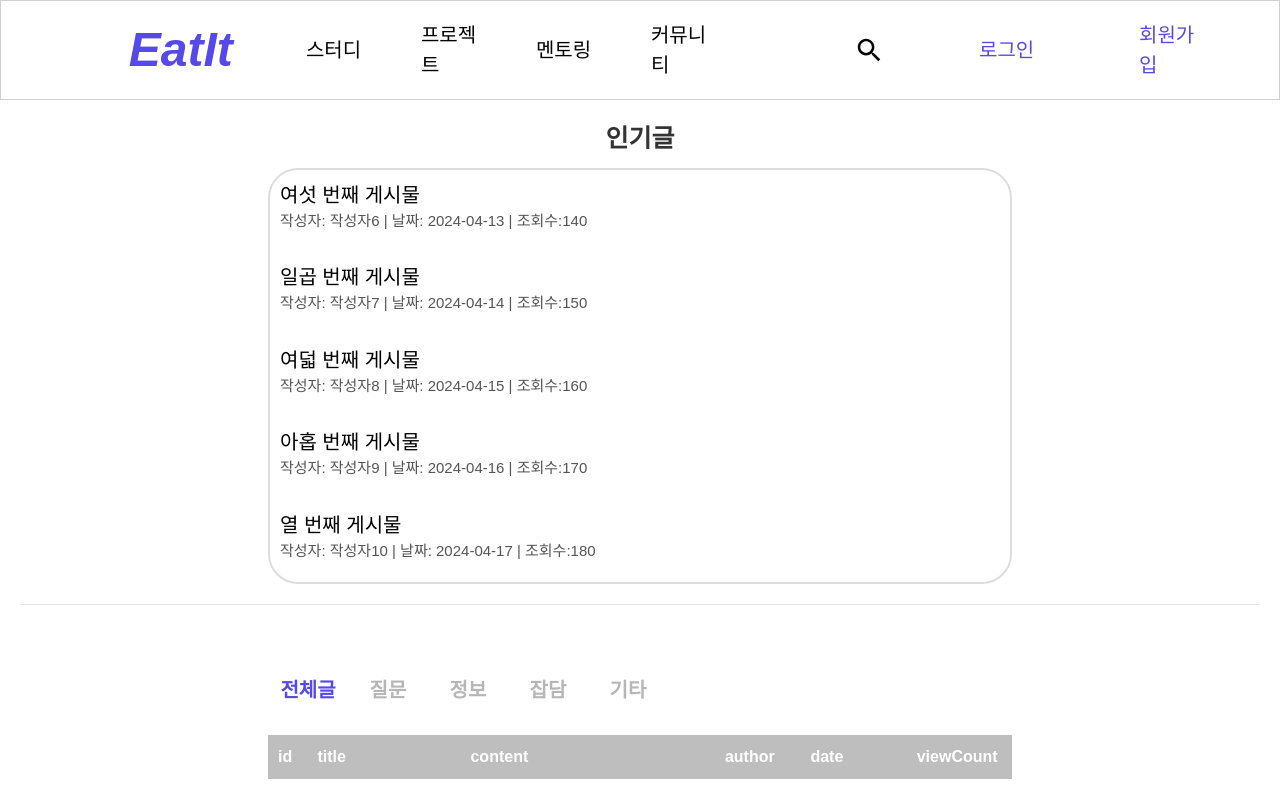
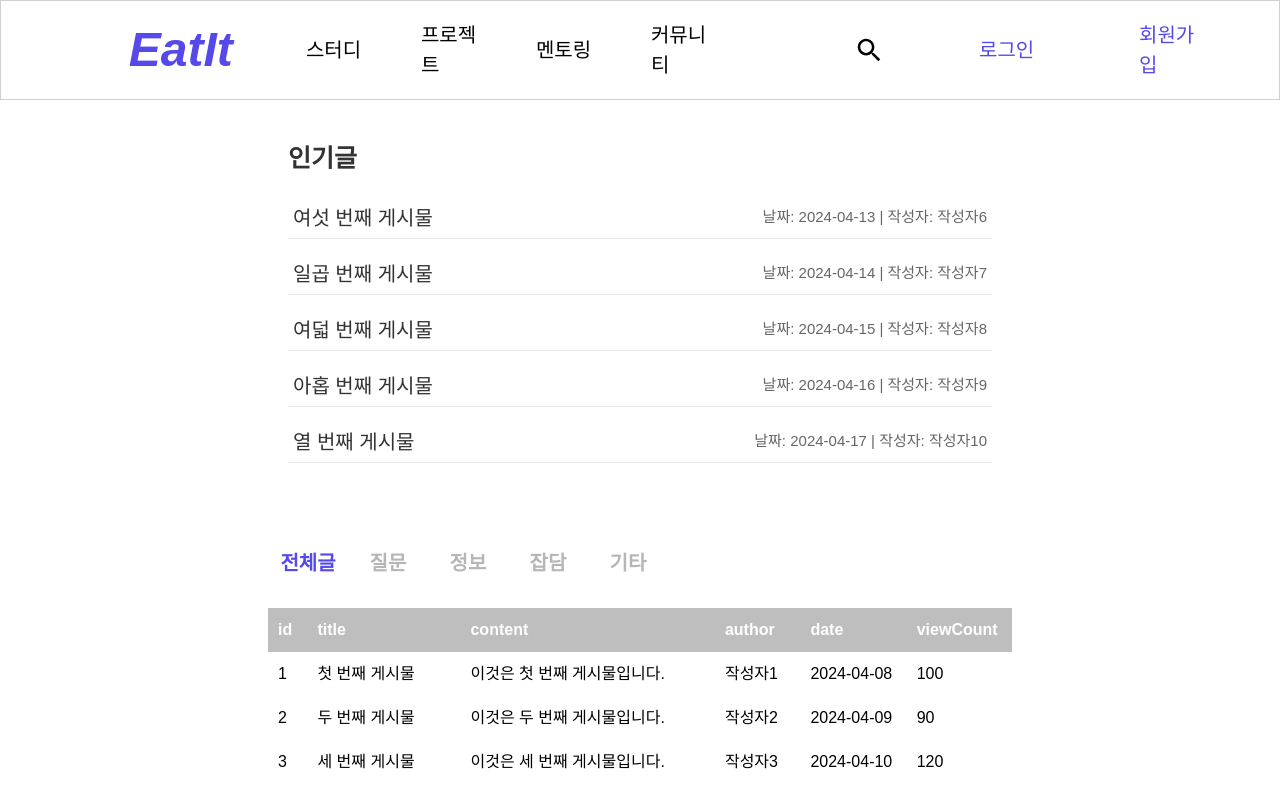
Before and after one commit to potato-club/ItEat-front, a Next.js app: page /communityPage in a window 1280 px wide. Shown: the top 790 px of the page. Built offline with nearby package versions, Linux system fonts and the light colour scheme.

Commit message:
design: communityPage 인기글 디자인 수정 #20

```diff
--- a/src/container/CommunityPage/CommunityPage.tsx
+++ b/src/container/CommunityPage/CommunityPage.tsx
@@ -24,19 +24,18 @@ const CommunityPage: React.FC = () => {
 
   return (
     <Wrapper>
-      <HotPostsTitle> 인기글 </HotPostsTitle>
       <HotPostsContainer>
+        <HotPostsTitle> 인기글 </HotPostsTitle>
+
         {hotPosts.map((post) => (
           <HotPost key={post.id}>
             <HotPostTitle>{post.title}</HotPostTitle>
             <HotPostInfo>
-              작성자: {post.author} | 날짜: {post.date} | 조회수:
-              {post.viewCount}
+              날짜: {post.date} | 작성자: {post.author}
             </HotPostInfo>
           </HotPost>
         ))}
       </HotPostsContainer>
-      <Separator />
       <CateBtnWrapper>
         {categories.map((category, index) => (
           <CateBtn
@@ -84,18 +83,6 @@ const Wrapper = styled.div`
   align-items: center;
 `;
 
-const Separator = styled.hr`
-  width: 100%;
-  margin-bottom: 20px;
-`;
-
-const HotPostsContainer = styled.div`
-  width: 60%;
-  margin-bottom: 20px;
-  border: 2px solid #dddddd;
-  border-radius: 30px;
-`;
-
 const CateBtn = styled.button<MenuTypes>`
   width: 80px;
   color: ${(props) => (props.$isSelected ? "#5649ea" : "#B6B6B6")};
@@ -110,30 +97,39 @@ const CateBtnWrapper = styled.div`
   margin-bottom: 30px;
 `;
 
+const HotPostsContainer = styled.div`
+  width: 60%;
+  border-radius: 30px;
+  padding: 20px;
+`;
+
 const HotPostsTitle = styled.h2`
   font-size: 25px;
   font-weight: 600;
   color: #333;
-  margin-bottom: 10px;
+  margin-bottom: 20px;
   text-align: left;
+  font-weight: bold;
 `;
 
 const HotPost = styled.div`
-  border-radius: 8px;
-  padding: 10px;
-  margin-bottom: 10px;
+  padding: 5px;
+  margin-bottom: 15px;
+  display: flex;
+  align-items: center;
+  border-bottom: 1px solid #e6e6e6;
 `;
-
 const HotPostTitle = styled.h3`
+  flex: 1;
   font-size: 20px;
-  color: #000000;
+  color: #333333;
+  margin-right: 10px;
 `;
 
 const HotPostInfo = styled.p`
   font-size: 15px;
-  color: #555;
+  color: #666666;
 `;
-
 const Table = styled.table`
   width: 60%;
   border-collapse: collapse;
```
